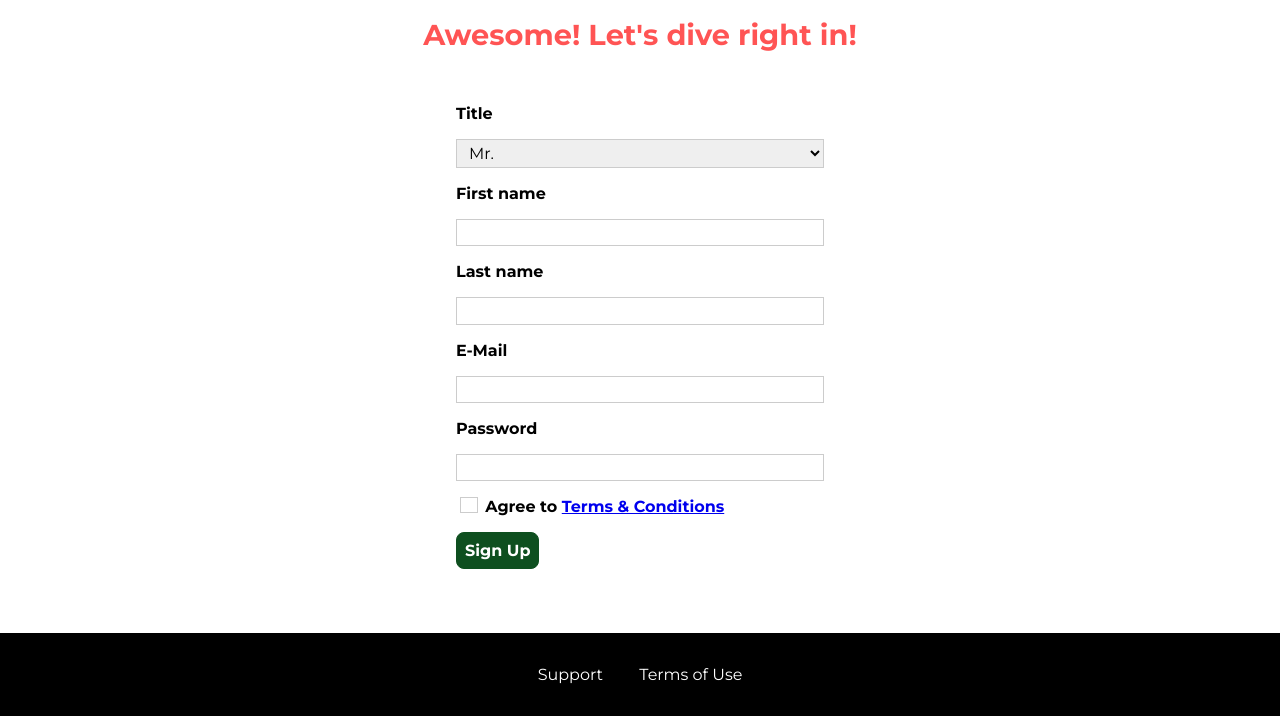
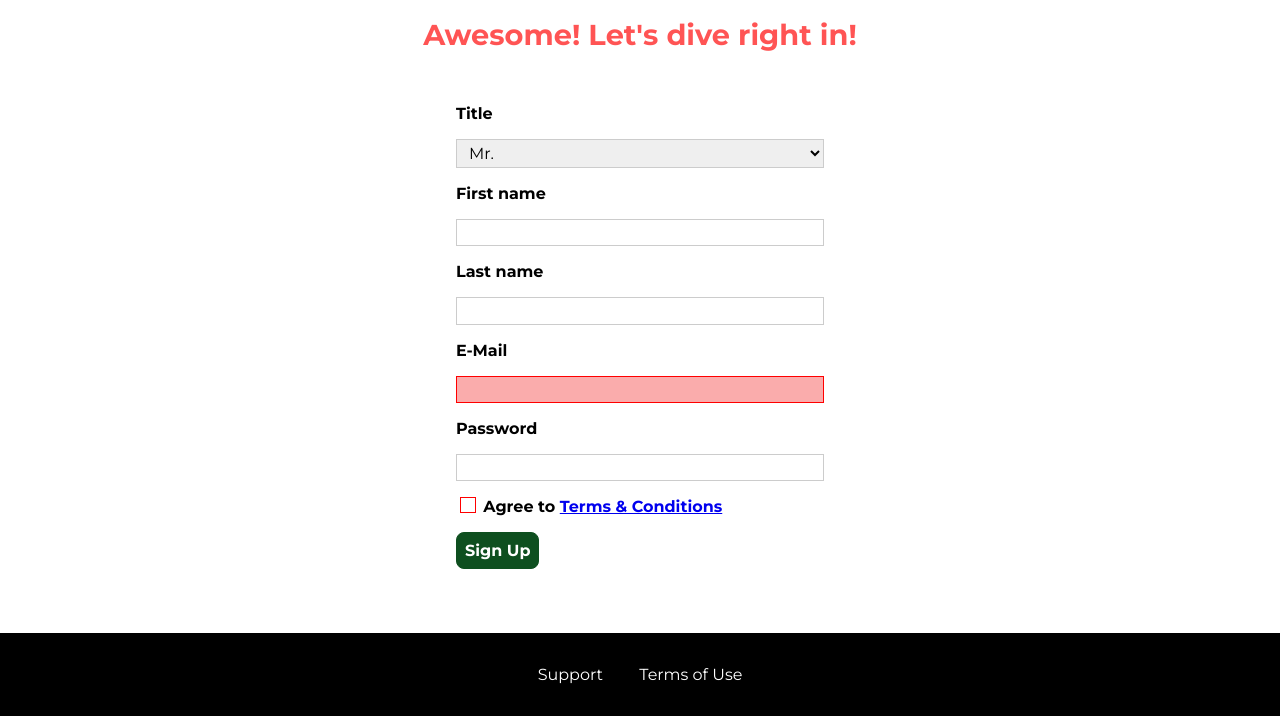
Before and after one commit to pacificsun/maxi-css, a plain HTML site: page start-hosting/index.html in a window 1280 px wide. Shown: the part 74-800 px from the top of the page. Drawn offline with Linux system fonts and the light colour scheme.

Commit message:
form validation

```diff
--- a/shared.css
+++ b/shared.css
@@ -207,3 +207,10 @@ main {
 .button:focus {
   outline: none;
 }
+
+.button[disabled] {
+  cursor: not-allowed;
+  border: #a1a1a1;
+  background: #ccc;
+  color: #a1a1a1;
+}
--- a/start-hosting/index.html
+++ b/start-hosting/index.html
@@ -56,7 +56,7 @@
         <h1 class="signup-title">Awesome! Let's dive right in!</h1>
         <form action="index.html" class="signup-form">
             <label for="title">Title</label>
-            <select id="title">
+            <select id="title" >
                 <option value="mr">Mr.</option>
                 <option value="ms">Ms.</option>
             </select>
@@ -65,10 +65,10 @@
             <label for="last-name">Last name</label>
             <input type="text" id="last-name">
             <label for="email">E-Mail</label>
-            <input type="email" id="email">
+            <input type="email" id="email" required>
             <label for="password">Password</label>
             <input type="password" id="password">
-            <input type="checkbox" id="agree-terms">
+            <input type="checkbox" id="agree-terms" required>
             <label for="agree-terms">Agree to
                 <a href="#">Terms &amp; Conditions</a>
             </label>
--- a/start-hosting/start-hosting.css
+++ b/start-hosting/start-hosting.css
@@ -33,7 +33,7 @@ main {
   vertical-align: bottom;
 }
 
-.signup-form input,
+.signup-form input:not([type="checkbox"]),
 .signup-form select {
   border: 1px solid #ccc;
   padding: 0.2rem 0.5rem;
@@ -62,6 +62,13 @@ main {
   border-color: #2ddf5c;
 }
 
+.signup-form input.invalid,
+.signup-form select.invalid,
+.signup-form :invalid {
+  border-color: red !important;
+  background: #faacac;
+}
+
 .signup-form button[type="submit"] {
   display: block;
   margin-top: 1rem;
```
